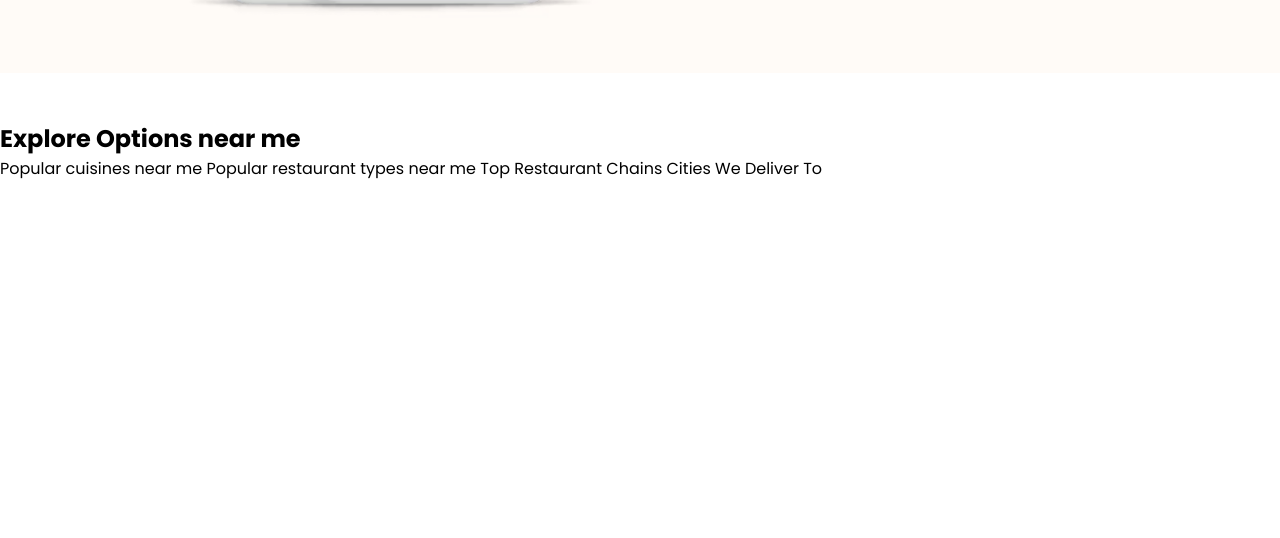
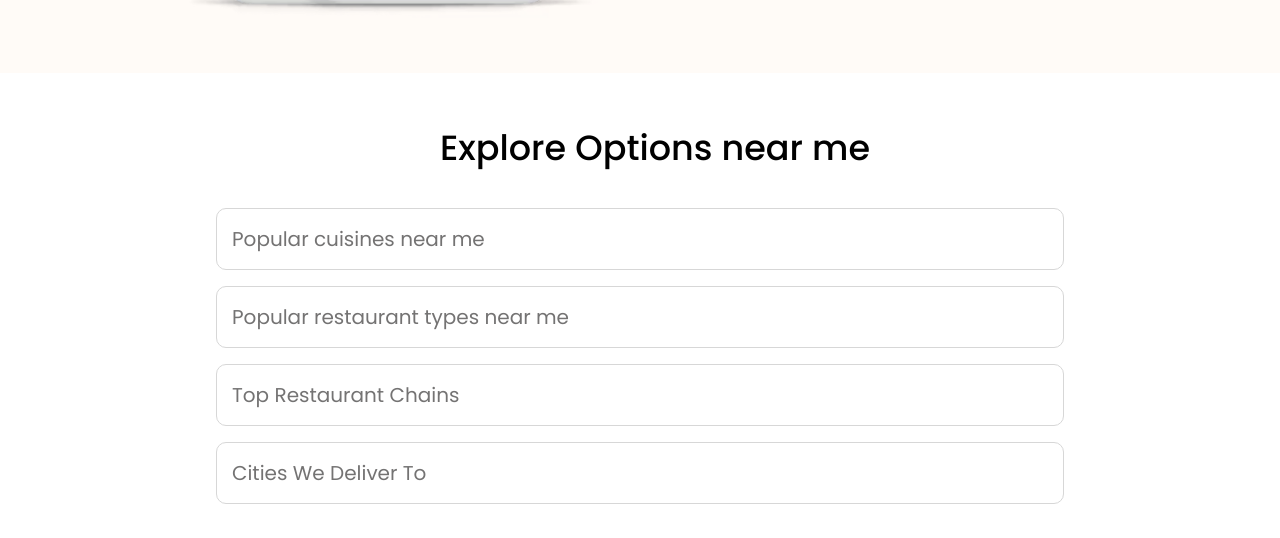
Before and after one commit to logavarshinis/Zomato_Landing_Page_Clone, a plain HTML site: page index.html in a window 1280 px wide. Shown: the part 1864-2402 px from the top of the page. Before the commit the page ends 2045 px from the top, so only its background shows below. Drawn offline with Linux system fonts and the light colour scheme.

```diff
--- a/styles.css
+++ b/styles.css
@@ -389,3 +389,36 @@
         flex-direction: column;
     }
 }
+.collection__Explore{
+    display: flex;
+    align-items: center;
+    flex-direction: column;
+    width: 100%;
+
+}
+.collection__Explore h1{
+    font-size: 35px;
+    font-weight:500 ;
+    margin-left: 30px;
+}
+.collection__Explore div{
+    display: flex;
+    flex-direction: column;
+    width: 70%;
+    margin: 10px;
+    padding:1.5rem;
+    gap: 1rem;
+}
+.collection__Explore .Explore_options span{
+    padding: 10px;
+    height: 20px;
+    width: 20px;
+
+}
+.collection__Explore .Explore_options {
+    border: 1.5px solid rgb(215, 215, 215) ;
+    border-radius: 10px;
+    padding: 15px;
+    font-size: 20px;
+    color: rgb(116, 115, 115);
+}
```
